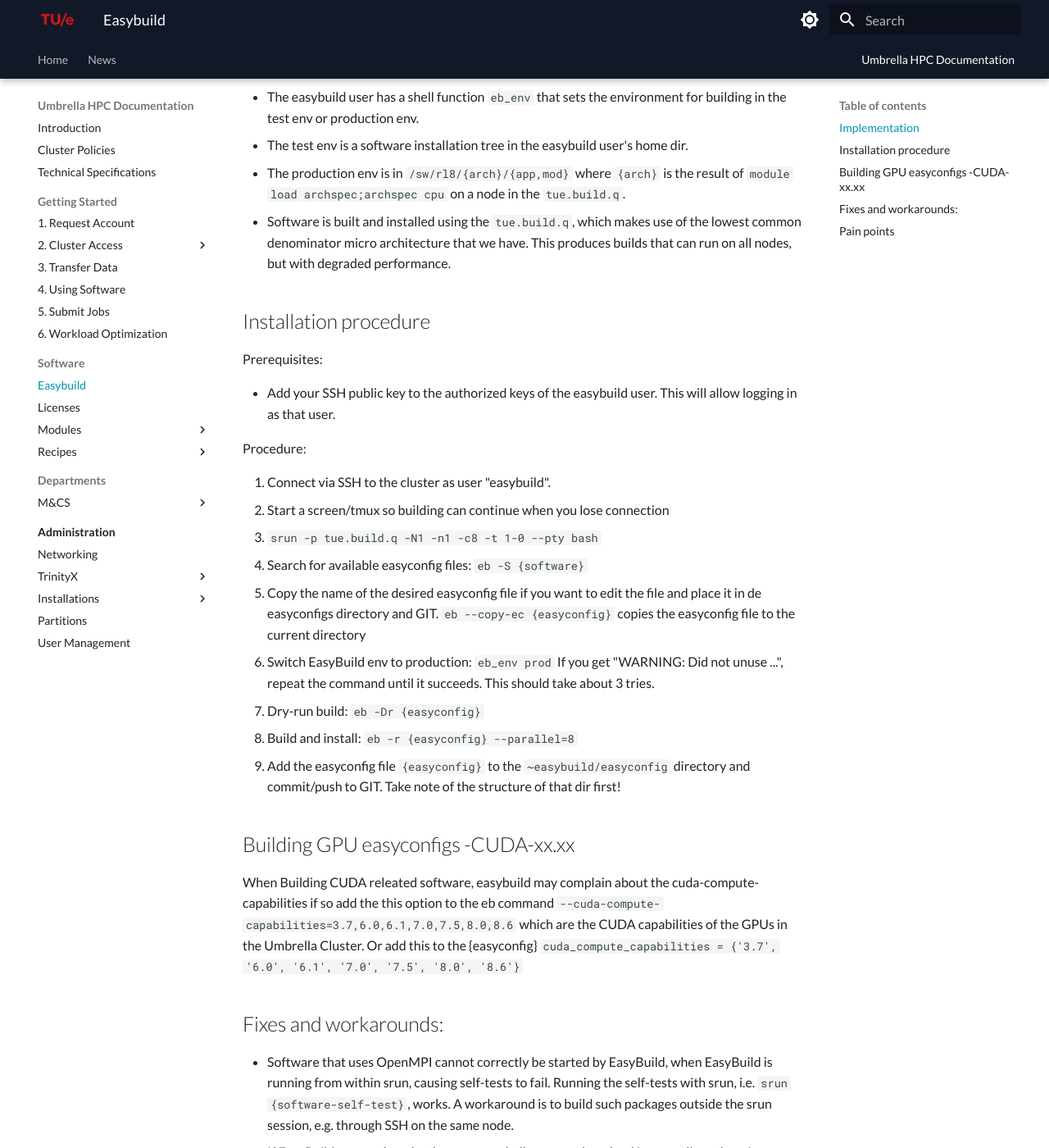
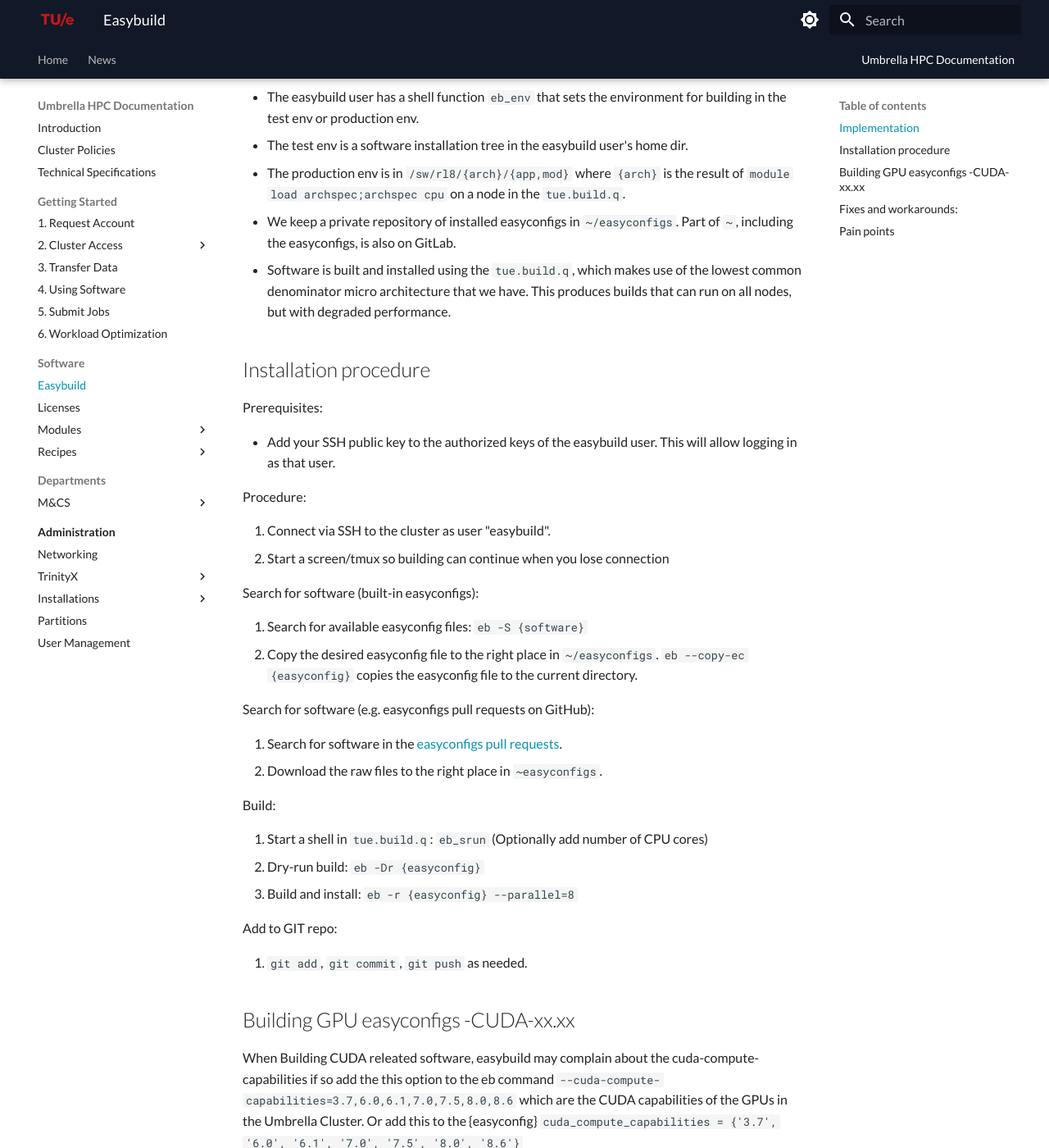
Before and after one commit to gferhpc/supercomputing.tue.nl, an MkDocs documentation site: the page built from pages/documentation/software/easybuild.md, in a window 1280 px wide and 1400 px high, scrolled down 479 px. Shown: the whole window at 82% size. Built offline with MkDocs 1.6.1 and Material for MkDocs 9.7.7, drawn with Linux system fonts in a browser that asks for light colours; some of the changed text lies outside the part shown.

Commit message:
admin: updated easybuild procedure

```diff
--- a/pages/documentation/software/easybuild.md
+++ b/pages/documentation/software/easybuild.md
@@ -20,6 +20,8 @@
 -   The production env is in `/sw/rl8/{arch}/{app,mod}`
     where `{arch}` is the result of `module load archspec;archspec cpu`
     on a node in the `tue.build.q`.
+-   We keep a private repository of installed easyconfigs in `~/easyconfigs`.
+    Part of `~`, including the easyconfigs, is also on GitLab.
 -   Software is built and installed using the `tue.build.q`, which makes
     use of the lowest common denominator micro architecture that we
     have. This produces builds that can run on all nodes, but with
@@ -36,18 +38,27 @@
 
 1.  Connect via SSH to the cluster as user "easybuild".
 2.  Start a screen/tmux so building can continue when you lose connection
-3.  `srun -p tue.build.q -N1 -n1 -c8 -t 1-0 --pty bash`
-4.  Search for available easyconfig files: `eb -S {software}`
-5.  Copy the name of the desired easyconfig file if you want to edit the
-    file and place it in de easyconfigs directory and GIT.
-    `eb --copy-ec {easyconfig}` copies the easyconfig file to the current directory
-5.  Switch EasyBuild env to production: `eb_env prod`
-    If you get "WARNING: Did not unuse ...", repeat the command until it
-    succeeds. This should take about 3 tries.
+
+Search for software (built-in easyconfigs):
+
+3.  Search for available easyconfig files: `eb -S {software}`
+4.  Copy the desired easyconfig file to the right place in `~/easyconfigs`.
+    `eb --copy-ec {easyconfig}` copies the easyconfig file to the current directory.
+
+Search for software (e.g. easyconfigs pull requests on GitHub):
+
+3.  Search for software in the [easyconfigs pull requests](https://github.com/easybuilders/easybuild-easyconfigs/pulls).
+4.  Download the raw files to the right place in `~easyconfigs`.
+
+Build:
+
+5.  Start a shell in `tue.build.q`: `eb_srun`  (Optionally add number of CPU cores)
 6.  Dry-run build: `eb -Dr {easyconfig}`
 7.  Build and install: `eb -r {easyconfig} --parallel=8`
-8.  Add the easyconfig file `{easyconfig}` to the `~easybuild/easyconfig` directory and
-    commit/push to GIT. Take note of the structure of that dir first!
+
+Add to GIT repo:
+
+8.  `git add`, `git commit`, `git push` as needed.
 
 ## Building GPU easyconfigs -CUDA-xx.xx
 
```
Also changed, not shown: other parts of pages/documentation/software/easybuild.md (+1 -1 lines).
